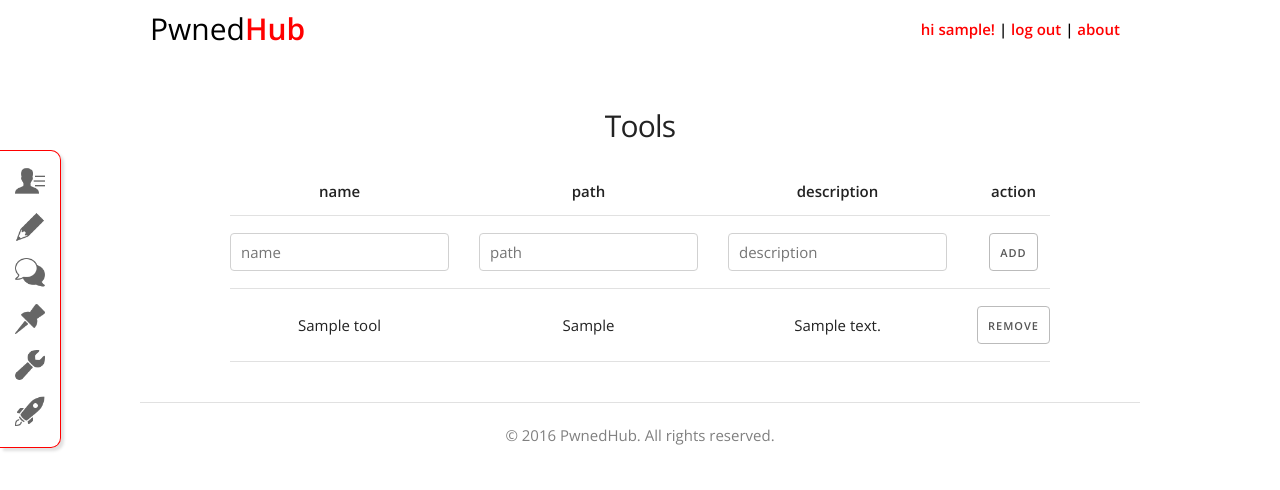
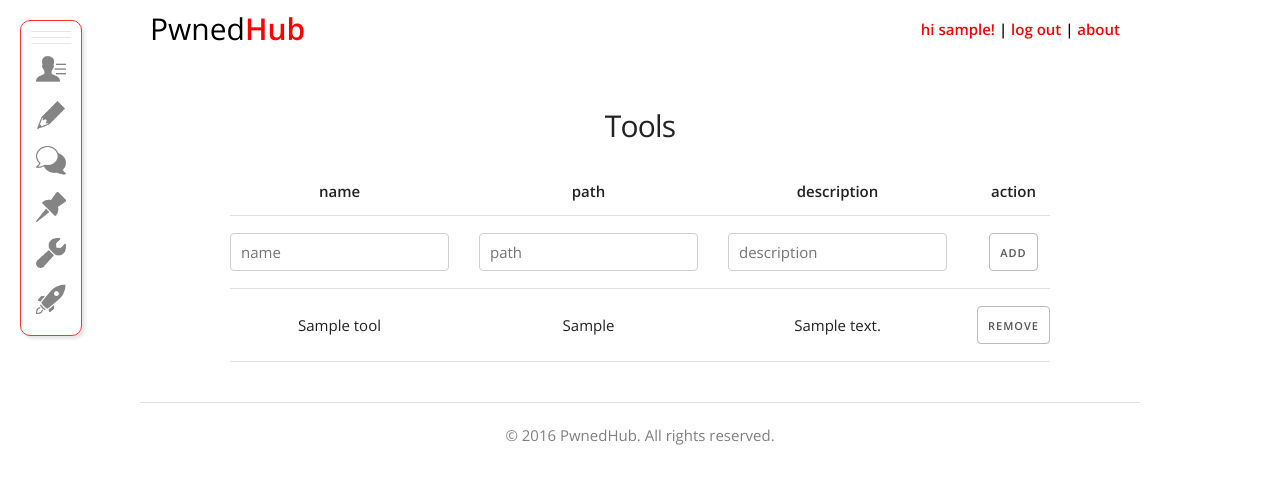
Before and after one commit to practisec/pwnedhub, a Flask app: page /admin in a window 1280 px wide. Shown: the top 490 px of the page. Run offline with Flask 2, Linux system fonts and the light colour scheme; a user stored in the database is signed in; tables that the repository leaves empty hold one stand-in row (values such as "Sample post"); parts of the project's set-up code (start-up, migrations or seed data) failed here and were passed over.

Commit message:
Made the toolbar menu draggable throughout the interface.

```diff
--- a/pwnedhub/static/pwnedhub.css
+++ b/pwnedhub/static/pwnedhub.css
@@ -82,16 +82,19 @@ form, table {
 
 .floating-nav {
     padding: 1rem;
-    left: 0;
-    top: 15rem;
+    left: 2rem;
+    top: 2rem;
     z-index: 98;
     position: fixed;
-    -webkit-border-radius: 0 10px 10px 0;
-    -moz-border-radius: 0 10px 10px 0;
-    border-radius: 0 10px 10px 0;
-    border-width: 1px 1px 1px 0px;
-    border-style: solid;
-    border-color: red;
+    border: 1px solid red;
+    background-color: #ffffff;
+    opacity: 0.8;
+    visibility: hidden;
+    cursor: move;
+}
+
+.floating-nav hr {
+    margin: 0 0 .5rem;
 }
 
 .floating-nav span {
@@ -102,12 +105,12 @@ form, table {
 .floating-nav span:hover:after{
     background: #333;
     opacity: 0.9;
-    border-radius: 5px;
+    border-radius: .5rem;
     bottom: 3rem;
     left: 2rem;
     color: #fff;
     content: attr(title);
-    padding: 5px 15px;
+    padding: .5rem 1.5rem;
     position: absolute;
     z-index: 99;
 }
@@ -281,15 +284,15 @@ input[type="button"].save-as {
 }
 
 .rounded {
-    -webkit-border-radius: 10px;
-    -moz-border-radius: 10px;
-    border-radius: 10px;
+    -webkit-border-radius: 1rem;
+    -moz-border-radius: 1rem;
+    border-radius: 1rem;
 }
 
 .shaded {
-    -webkit-box-shadow: 3px 3px 3px #e1e1e1;
-    -moz-box-shadow: 3px 3px 3px #e1e1e1;
-    box-shadow: 3px 3px 3px #e1e1e1;
+    -webkit-box-shadow: .3rem .3rem .3rem #e1e1e1;
+    -moz-box-shadow: .3rem .3rem .3rem #e1e1e1;
+    box-shadow: .3rem .3rem .3rem #e1e1e1;
 }
 
 .black {
--- a/pwnedhub/templates/layout.html
+++ b/pwnedhub/templates/layout.html
@@ -35,7 +35,8 @@
             <div style="clear: both;"></div>
         </div>
     {% if g.user %}
-        <div class="floating-nav shaded">
+        <div class="floating-nav rounded shaded" id="draggable" draggable="true">
+            <hr><hr><hr>
         {% if g.user.is_admin %}
             <span title="admin"><a title="click to view" href="{{ url_for('admin') }}"><img src="{{ url_for('static', filename='images/admin.png') }}" /></a></span><br>
         {% endif %}
```
Also changed, not shown: pwnedhub/static/common.js (+41 -0 lines).
